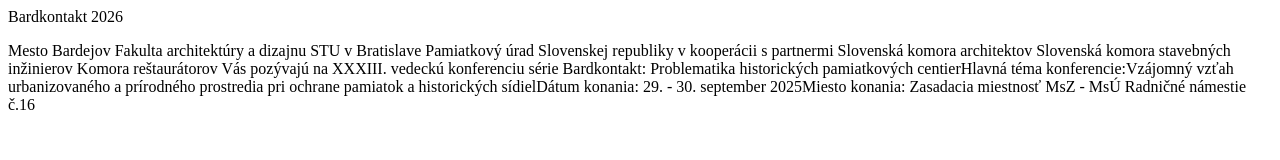
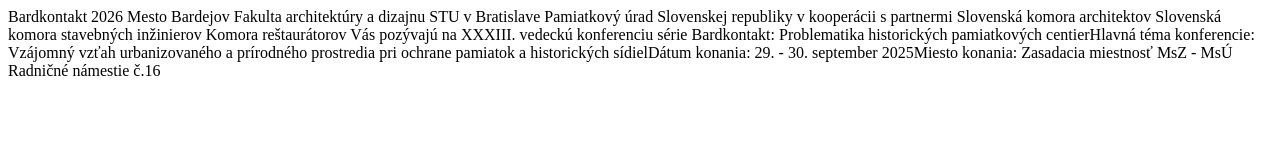
Before and after one commit to bardkontakt/bardkontakt.github.io, a plain HTML site: page index.html in a window 1280 px wide. Drawn offline with Linux system fonts and the light colour scheme.

Commit message:
Update index.html

```diff
--- a/index.html
+++ b/index.html
@@ -1,4 +1,5 @@
-<p>Bardkontakt 2026</p>
+<p>Bardkontakt 2026
+
 Mesto Bardejov
 
 Fakulta architektúry a dizajnu STU v Bratislave
@@ -51,3 +52,4 @@ Miesto konania:
 Zasadacia miestnosť  MsZ - MsÚ
 
 Radničné námestie č.16
+</p>
```
